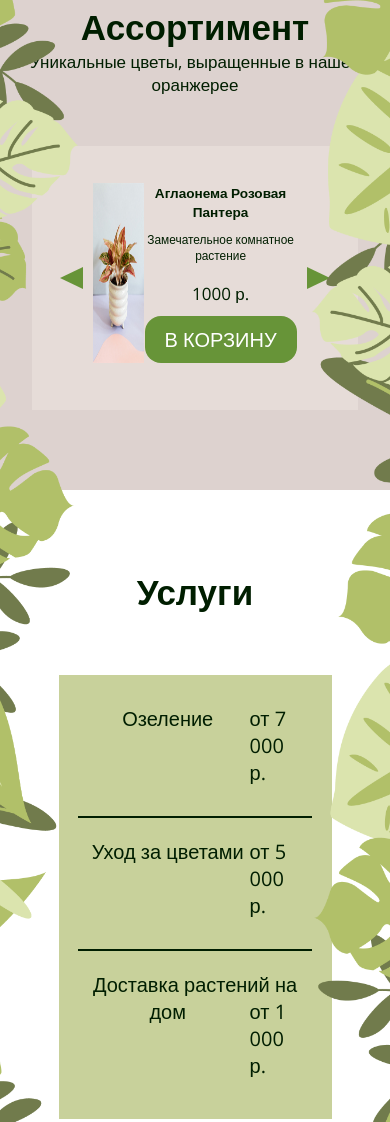
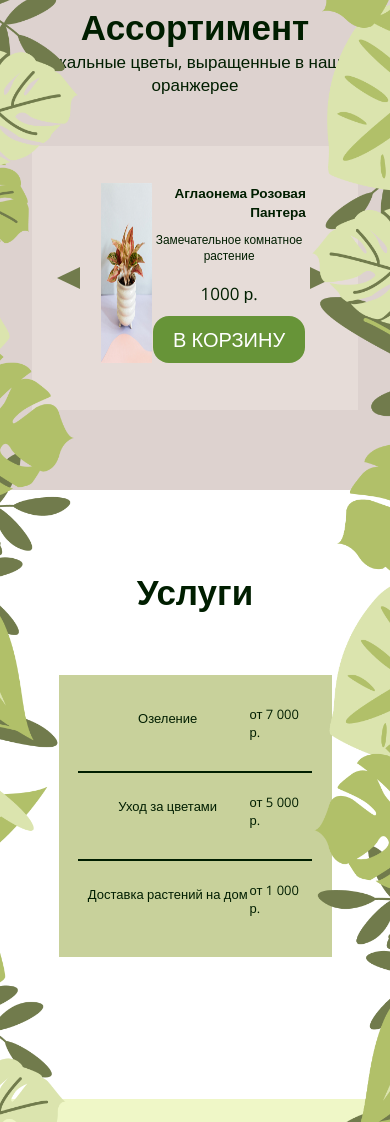
Before and after one commit to KleRkUS/chern, a plain HTML site: page index.html in a window 390 px wide. Shown: the part 1735-2857 px from the top of the page. Drawn offline with nearby package versions, Linux system fonts and the light colour scheme.

Commit message:
minor fixes

```diff
--- a/styles.css
+++ b/styles.css
@@ -213,14 +213,13 @@ a:hover{
 
 .carousel-button-left {
     border-width: 1em 2em 1em 0;
-    border-color: transparent #679438 transparent transparent;
-    margin-right:.3em;
+    border-color: transparent #717b4c transparent transparent;
+    margin-right: 1em;
 }
 
 .carousel-button-right {
     border-width: 1em 0 1em 2em;
-    border-color: transparent transparent transparent #679438;
-    margin-left:.3em;
+    border-color: transparent transparent transparent #717b4c;
 }
 
 .button{
@@ -258,6 +257,7 @@ a:hover{
     justify-content: center;
     text-align: center;
     width: 100%;
+    text-align: right;
 }
 
 .text p{
@@ -318,6 +318,10 @@ a:hover{
 
 .price__element{
     width: 80%;
+}
+
+.price__element:nth-of-type(2) span{
+    margin-left: .08em;
 }
 
 .price__element span{
@@ -651,11 +655,11 @@ hr{
     }
     .carousel-button-left {
         border-width: .8em 1.6em .8em 0;
-        border-color: transparent #679438 transparent transparent;
+        border-color: transparent #717b4c transparent transparent;
     }
     .carousel-button-right {
         border-width: .8em 0 .8em 1.6em;
-        border-color: transparent transparent transparent #679438;
+        border-color: transparent transparent transparent #717b4c;
     }
     h1{
         font-size: 45px;
@@ -755,11 +759,11 @@ hr{
     }
     .carousel-button-left {
         border-width: .7em 1.4em .7em 0;
-        border-color: transparent #679438 transparent transparent;
+        border-color: transparent #717b4c transparent transparent;
     }
     .carousel-button-right {
         border-width: .7em 0 .7em 1.4em;
-        border-color: transparent transparent transparent #679438;
+        border-color: transparent transparent transparent #717b4c;
     }
     .text h2 {
         font-size: .8em;
@@ -781,7 +785,7 @@ hr{
         flex-direction: column;
     }
     .price__element span{
-        font-size: 20px;
+        font-size: 13px;
         margin-bottom: 10px;
     }
     .red_square{
```
